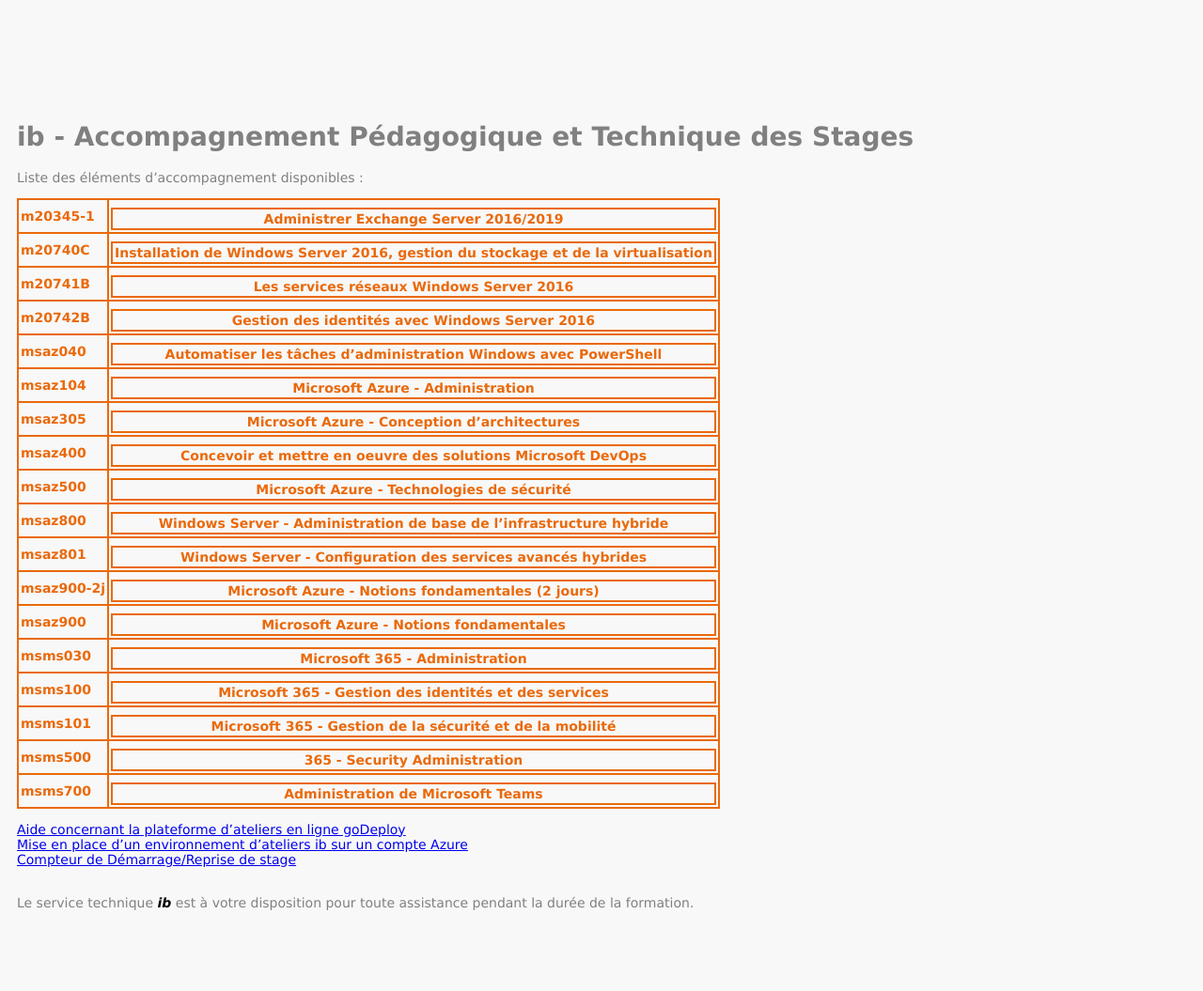
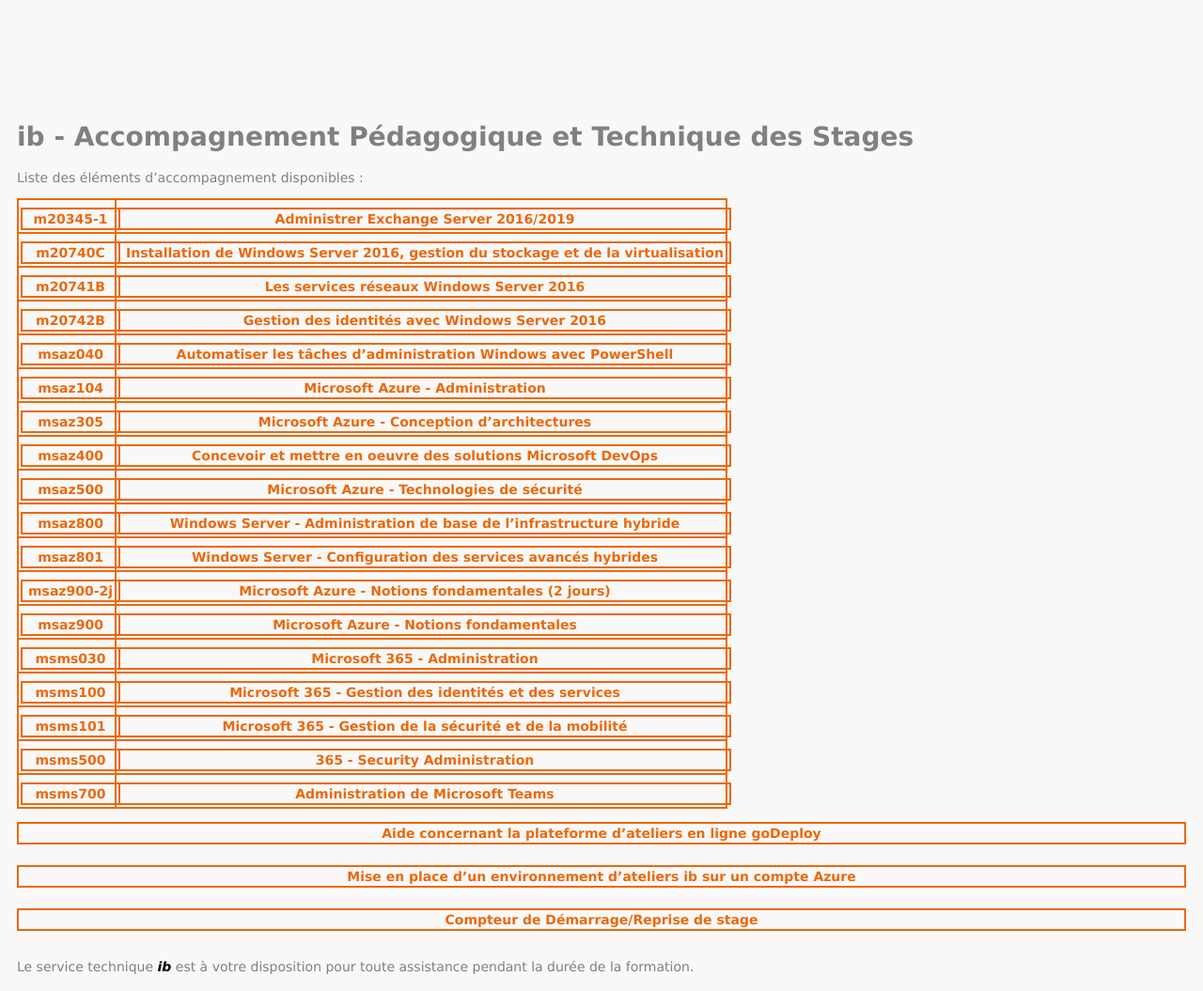
Before and after one commit to renaudwangler/ib-apts, a Jekyll site: the page built from index.md, in a window 1280 px wide. Shown: the whole page at 94% size. Built offline with Jekyll 4.4.1, drawn with Linux system fonts in a browser that asks for light colours; before the commit the page ends 987 px from its top, so only the background shows below that.

Commit message:
format homepage

```diff
--- a/_layouts/default.html
+++ b/_layouts/default.html
@@ -7,7 +7,7 @@
     <link rel="stylesheet" href="{{ site.github.url }}/inclus/ib-apts.css">
     <link rel="shortcut icon" href="{{ site.github.url }}/inclus/favicon.ico">
   </head>
-  <body>
+  <body id="home">
     {{ content }}
     <div id='foot'>
         {% include outro.html %}
--- a/_layouts/stage.html
+++ b/_layouts/stage.html
@@ -7,7 +7,7 @@
     <link rel="stylesheet" href="{{ site.github.url }}/inclus/ib-apts.css">
     <link rel="shortcut icon" href="{{ site.github.url }}/inclus/favicon.ico">
   </head>
-  <body>
+  <body id="stage">
     <div id='nav'>
       <h2>{{ page.title }}</h2> <a href="../..">Home</a>
     </div>
--- a/inclus/ib-apts.css
+++ b/inclus/ib-apts.css
@@ -9,12 +9,14 @@
 h3{margin-top:1em;margin-bottom:-1em;padding-bottom:0px;}
 h3.plus:before {content: '+ ';}
 h3.moins:before {content: '- ';}
-table {border-collapse:collapse;font-weight:bold;text-decoration:none;color:#EA690B;margin:0px;margin-bottom:4px;}
-td{border:solid 2px #EA690B;padding:2px;}
-tr:hover{background-color:gray;color:white;cursor:pointer;}
-td a {display:block;font-weight:bold;text-decoration:none;color:#EA690B;border:solid 2px #EA690B;padding:2px;margin:0px;margin-top:6px;text-align:center;}
-td a:hover {background-color:gray;color:white;cursor:pointer;}
-td.lastCourse {background-color: lightgrey;}
+#home table {border-collapse:collapse;font-weight:bold;text-decoration:none;color:#EA690B;margin:0px;margin-bottom:4px;}
+#home td{border:solid 2px #EA690B;padding:2px;}
+#home tr:hover{background-color:gray;color:white;cursor:pointer;}
+#home a, td a {display:block;font-weight:bold;text-decoration:none;color:#EA690B;text-align:center;}
+#home td a {width: 100%;height: 100%;}
+#home a {border:solid 2px #EA690B;padding:2px;margin:0px;margin-top:6px;}
+#home td a:hover {background-color:gray;color:white;cursor:pointer;}
+#home td.lastCourse {background-color: lightgrey;}
 ul {margin:0px;margin-bottom:5px;white-space:normal;}
 li{list-style:none;}
 li::before{color:#EA690B;content:"\2022";font-size:1em;padding-right:0.7em;}
--- a/index.md
+++ b/index.md
@@ -9,7 +9,7 @@
 Liste des éléments d'accompagnement disponibles :
 
 {% assign stages = site.pages | where_exp:'page',"page.url contains '/stages'" | sort:'name' %}
-{% for stage in stages  %}| {{ stage.name | remove: '.md' }} | [{{ stage.title }}]({{ site.github.url }}{{ stage.url }}) |
+{% for stage in stages  %}| [{{ stage.name | remove: '.md' }}]({{ site.github.url }}{{ stage.url }}) | [{{ stage.title }}]({{ site.github.url }}{{ stage.url }}) |
 {% endfor %}
 
 [Aide concernant la plateforme d'ateliers en ligne goDeploy](https://github.com/renaudwangler/ib/blob/master/extra/goDeployDoc.md#plateforme-godeploy)
```
